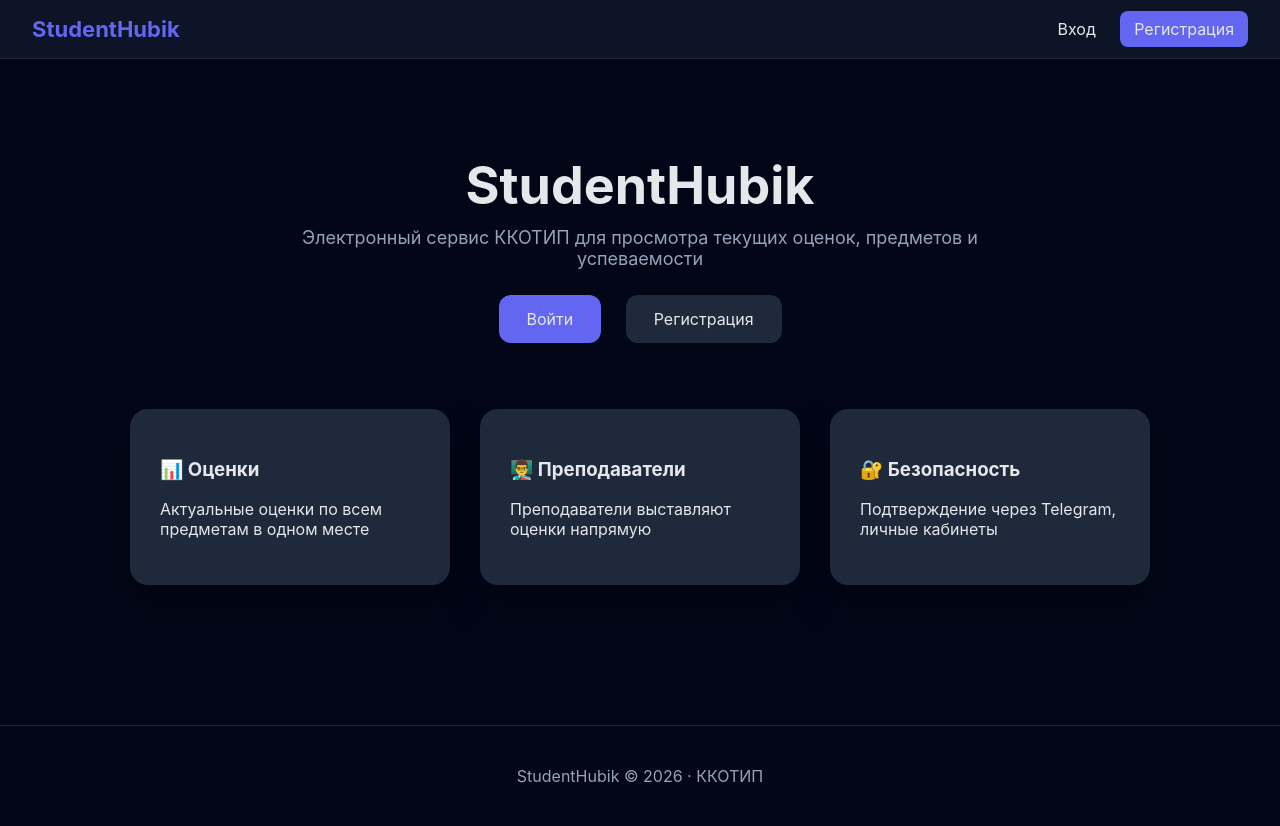
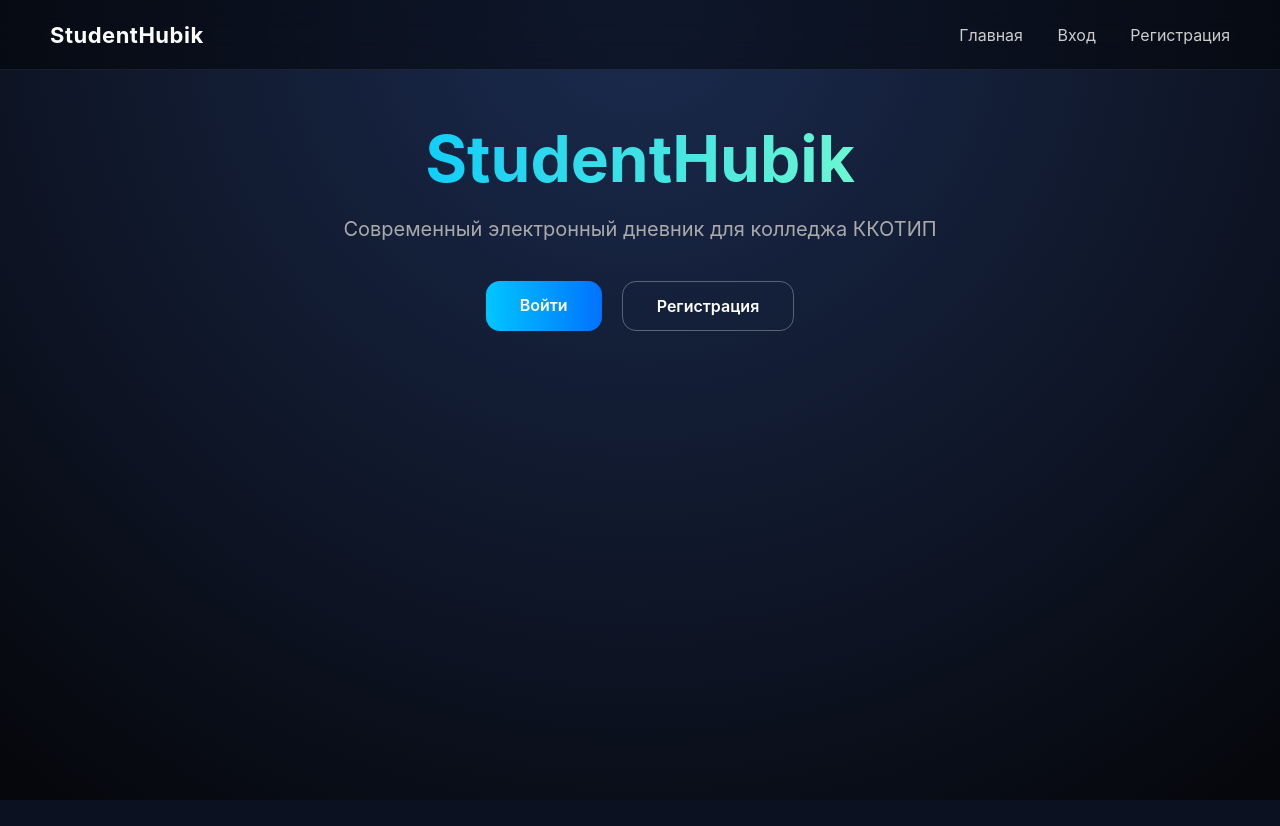
Before and after one commit to qflove-yvl/StudentHubik, a Flask app: page / in a window 1280 px wide. After the commit the page ends 800 px from the top, so only its background shows below. Run offline with Flask 3, Linux system fonts and the light colour scheme.

Commit message:
Initial committ

```diff
--- a/app.py
+++ b/app.py
@@ -37,6 +37,7 @@ class User(UserMixin, db.Model):
     email = db.Column(db.String(120), unique=True, nullable=False)
     password = db.Column(db.String(200), nullable=False)
     role = db.Column(db.String(20), nullable=False)
+    group_id = db.Column(db.Integer)
 
     is_verified = db.Column(db.Boolean, default=False)
     telegram = db.Column(db.String(100))
@@ -85,44 +86,24 @@ def index():
 # ====== РЕГИСТРАЦИЯ ======
 @app.route('/register', methods=['GET', 'POST'])
 def register():
+    groups = Group.query.all()
+
     if request.method == 'POST':
         name = request.form['name']
         email = request.form['email']
-        password = generate_password_hash(request.form['password'])
-        role = request.form['role']
-        telegram = request.form.get('telegram')
-        groups = Group.query.all()
+        password = request.form['password']
+        group_id = request.form['group_id']
 
         user = User(
             name=name,
             email=email,
-            password=password,
-            role=role,
-            telegram=telegram
+            password=generate_password_hash(password),
+            role='student',
+            group_id = request.form['group_id']
         )
-
         db.session.add(user)
         db.session.commit()
-        group_id = db.Column(db.Integer, db.ForeignKey('group.id'))
-        group = db.relationship('Group')
-
-        code = str(random.randint(100000, 999999))
-        verify = VerificationCode(user_id=user.id, code=code)
-        db.session.add(verify)
-        db.session.commit()
-        if telegram:
-            try:
-                bot.send_message(
-                    chat_id=f"@{telegram}",
-                    text=f"Ваш код подтверждения: {code}"
-                )
-            except:
-                print("Не удалось отправить сообщение в Telegram")
-
-        print(f'КОД ПОДТВЕРЖДЕНИЯ ДЛЯ {email}: {code}')
-
-        return redirect(url_for('verify', user_id=user.id))
-        return render_template('register.html', groups=groups)
+        return redirect('/login')
 
     return render_template('register.html')
 
--- a/static/style.css
+++ b/static/style.css
@@ -1,210 +1,161 @@
-:root {
-    --bg: #0f172a;
-    --panel: #111827;
-    --card: #1e293b;
-    --text: #e5e7eb;
-    --muted: #94a3b8;
-    --accent: #6366f1;
-    --accent-hover: #4f46e5;
-    --danger: #ef4444;
-}
-
 * {
+    margin: 0;
+    padding: 0;
     box-sizing: border-box;
-    font-family: 'Inter', system-ui, sans-serif;
+    font-family: Inter, system-ui, sans-serif;
 }
 
 body {
-    margin: 0;
-    background: linear-gradient(120deg, #020617, #020617);
-    color: var(--text);
+    color: #fff;
     min-height: 100vh;
+    overflow-x: hidden;
+}
+
+.bg {
+    position: fixed;
+    inset: 0;
+    background: radial-gradient(circle at top, #1b2b4f, #05060a);
+    z-index: -1;
 }
 
 /* NAVBAR */
 .navbar {
-    background: rgba(15, 23, 42, 0.9);
-    backdrop-filter: blur(12px);
-    padding: 16px 32px;
+    position: fixed;
+    top: 0;
+    width: 100%;
+    height: 70px;
+    padding: 0 50px;
     display: flex;
     justify-content: space-between;
     align-items: center;
-    border-bottom: 1px solid #1e293b;
+    background: rgba(0,0,0,.45);
+    backdrop-filter: blur(14px);
+    border-bottom: 1px solid rgba(255,255,255,.08);
 }
 
 .logo {
     font-size: 22px;
     font-weight: 700;
-    color: var(--accent);
+    letter-spacing: .5px;
 }
 
 .navbar a {
-    color: var(--text);
+    color: #ccc;
+    margin-left: 30px;
     text-decoration: none;
-    margin-left: 20px;
-    transition: 0.2s;
+    transition: .3s;
 }
 
 .navbar a:hover {
-    color: var(--accent);
+    color: #00c6ff;
 }
 
-.navbar .primary {
-    padding: 8px 14px;
-    background: var(--accent);
-    border-radius: 8px;
-}
-
-.navbar .logout {
-    color: var(--danger);
-}
-
-/* CONTAINER */
-.container {
-    padding: 60px 40px;
-    max-width: 1100px;
-    margin: auto;
+/* CONTENT */
+.content {
+    padding-top: 120px;
+    display: flex;
+    justify-content: center;
+    align-items: center;
 }
 
 /* HERO */
 .hero {
     text-align: center;
-    margin-bottom: 80px;
-    animation: fadeUp 0.8s ease;
+    animation: fadeUp 1s ease;
 }
 
 .hero h1 {
-    font-size: 52px;
-    margin-bottom: 10px;
+    font-size: 64px;
+    background: linear-gradient(90deg, #00c6ff, #7cffcb);
+    -webkit-background-clip: text;
+    -webkit-text-fill-color: transparent;
 }
 
-.subtitle {
-    color: var(--muted);
-    font-size: 18px;
-    max-width: 700px;
-    margin: auto;
+.hero p {
+    margin-top: 20px;
+    font-size: 20px;
+    color: #aaa;
 }
 
 .hero-buttons {
     margin-top: 40px;
+    display: flex;
+    gap: 20px;
+    justify-content: center;
 }
 
+/* BUTTONS */
 .btn {
-    padding: 14px 28px;
-    border-radius: 12px;
-    background: var(--card);
-    color: var(--text);
+    padding: 14px 34px;
+    border-radius: 14px;
     text-decoration: none;
-    margin: 0 10px;
-    transition: 0.25s;
+    font-weight: 600;
+    transition: .3s;
 }
 
-.btn.primary {
-    background: var(--accent);
+.primary {
+    background: linear-gradient(90deg, #00c6ff, #0072ff);
+    color: #fff;
 }
 
-.btn:hover {
+.primary:hover {
     transform: translateY(-3px);
-    background: var(--accent-hover);
+    box-shadow: 0 15px 40px rgba(0,114,255,.4);
 }
 
-/* FEATURES */
-.features {
-    display: grid;
-    grid-template-columns: repeat(auto-fit, minmax(240px, 1fr));
-    gap: 30px;
+.ghost {
+    border: 1px solid rgba(255,255,255,.3);
+    color: #fff;
 }
 
-.card {
-    background: var(--card);
-    padding: 30px;
-    border-radius: 18px;
-    box-shadow: 0 20px 40px rgba(0,0,0,.3);
-    transition: 0.3s;
-    animation: fadeUp 1s ease;
+.ghost:hover {
+    background: rgba(255,255,255,.08);
 }
 
-.card:hover {
-    transform: translateY(-6px);
+/* AUTH */
+.auth-card {
+    width: 380px;
+    padding: 40px;
+    background: rgba(0,0,0,.55);
+    border-radius: 22px;
+    backdrop-filter: blur(18px);
+    box-shadow: 0 30px 80px rgba(0,0,0,.6);
+    animation: fadeUp .8s ease;
 }
 
-/* FOOTER */
-.footer {
+.auth-card h2 {
+    margin-bottom: 30px;
     text-align: center;
-    color: var(--muted);
-    padding: 40px 0;
-    border-top: 1px solid #1e293b;
-    margin-top: 80px;
+}
+
+.auth-card input,
+.auth-card select {
+    width: 100%;
+    padding: 14px;
+    margin-bottom: 18px;
+    border-radius: 12px;
+    border: none;
+    outline: none;
+    background: rgba(255,255,255,.08);
+    color: #fff;
+}
+
+.auth-card button {
+    width: 100%;
 }
 
 /* ANIMATIONS */
 @keyframes fadeUp {
     from {
         opacity: 0;
-        transform: translateY(20px);
+        transform: translateY(30px);
     }
     to {
         opacity: 1;
         transform: translateY(0);
     }
 }
-.page-title {
-    font-size: 32px;
-    margin-bottom: 30px;
+select option {
+    color: #000;
+    background: #fff;
 }
-
-.grades {
-    display: grid;
-    grid-template-columns: repeat(auto-fit, minmax(220px, 1fr));
-    gap: 20px;
-}
-
-.grade-card {
-    background: linear-gradient(135deg, #1e293b, #020617);
-    border-radius: 18px;
-    padding: 24px;
-    text-align: center;
-    animation: fadeUp 0.6s ease;
-}
-
-.grade-card .subject {
-    font-size: 18px;
-    color: var(--muted);
-}
-
-.grade-card .score {
-    font-size: 48px;
-    font-weight: 700;
-    margin: 10px 0;
-    color: var(--accent);
-}
-
-.grade-card .teacher {
-    font-size: 14px;
-    color: var(--muted);
-}
-
-.muted {
-    color: var(--muted);
-}
-.grade-form {
-    max-width: 420px;
-    background: var(--card);
-    padding: 30px;
-    border-radius: 18px;
-}
-
-.grade-form select,
-.grade-form input {
-    width: 100%;
-    padding: 12px;
-    margin-bottom: 14px;
-    border-radius: 10px;
-    border: none;
-    background: #020617;
-    color: var(--text);
-}
-
-.grade-form button {
-    width: 100%;
-}
--- a/templates/base.html
+++ b/templates/base.html
@@ -2,33 +2,26 @@
 <html lang="ru">
 <head>
     <meta charset="UTF-8">
-    <title>{% block title %}StudentHubik{% endblock %}</title>
+    <title>StudentHubik</title>
+    <meta name="viewport" content="width=device-width, initial-scale=1.0">
     <link rel="stylesheet" href="{{ url_for('static', filename='style.css') }}">
-    <meta name="viewport" content="width=device-width, initial-scale=1.0">
 </head>
 <body>
 
+<div class="bg"></div>
+
 <header class="navbar">
     <div class="logo">StudentHubik</div>
-
     <nav>
-        {% if current_user.is_authenticated %}
-            <a href="/dashboard">Кабинет</a>
-            <a href="/logout" class="logout">Выйти</a>
-        {% else %}
-            <a href="/login">Вход</a>
-            <a href="/register" class="primary">Регистрация</a>
-        {% endif %}
+        <a href="/">Главная</a>
+        <a href="/login">Вход</a>
+        <a href="/register">Регистрация</a>
     </nav>
 </header>
 
-<main class="container">
+<main class="content">
     {% block content %}{% endblock %}
 </main>
 
-<footer class="footer">
-    StudentHubik © 2026 · ККОТИП
-</footer>
-
 </body>
 </html>
--- a/templates/index.html
+++ b/templates/index.html
@@ -1,38 +1,11 @@
-{% extends 'base.html' %}
-{% block title %}StudentHubik{% endblock %}
-
+{% extends "base.html" %}
 {% block content %}
-<div class="hero">
+<section class="hero">
     <h1>StudentHubik</h1>
-    <p class="subtitle">
-        Электронный сервис ККОТИП для просмотра текущих оценок,
-        предметов и успеваемости
-    </p>
-
-    {% if not current_user.is_authenticated %}
-        <div class="hero-buttons">
-            <a href="/login" class="btn primary">Войти</a>
-            <a href="/register" class="btn">Регистрация</a>
-        </div>
-    {% else %}
-        <a href="/dashboard" class="btn primary">Перейти в кабинет</a>
-    {% endif %}
-</div>
-
-<div class="features">
-    <div class="card">
-        <h3>📊 Оценки</h3>
-        <p>Актуальные оценки по всем предметам в одном месте</p>
+    <p>Современный электронный дневник для колледжа ККОТИП</p>
+    <div class="hero-buttons">
+        <a href="/login" class="btn primary">Войти</a>
+        <a href="/register" class="btn ghost">Регистрация</a>
     </div>
-
-    <div class="card">
-        <h3>👨‍🏫 Преподаватели</h3>
-        <p>Преподаватели выставляют оценки напрямую</p>
-    </div>
-
-    <div class="card">
-        <h3>🔐 Безопасность</h3>
-        <p>Подтверждение через Telegram, личные кабинеты</p>
-    </div>
-</div>
+</section>
 {% endblock %}
```
Also changed, not shown: templates/login.html (+8 -12 lines), templates/register.html (+15 -34 lines), instance/site.db.
